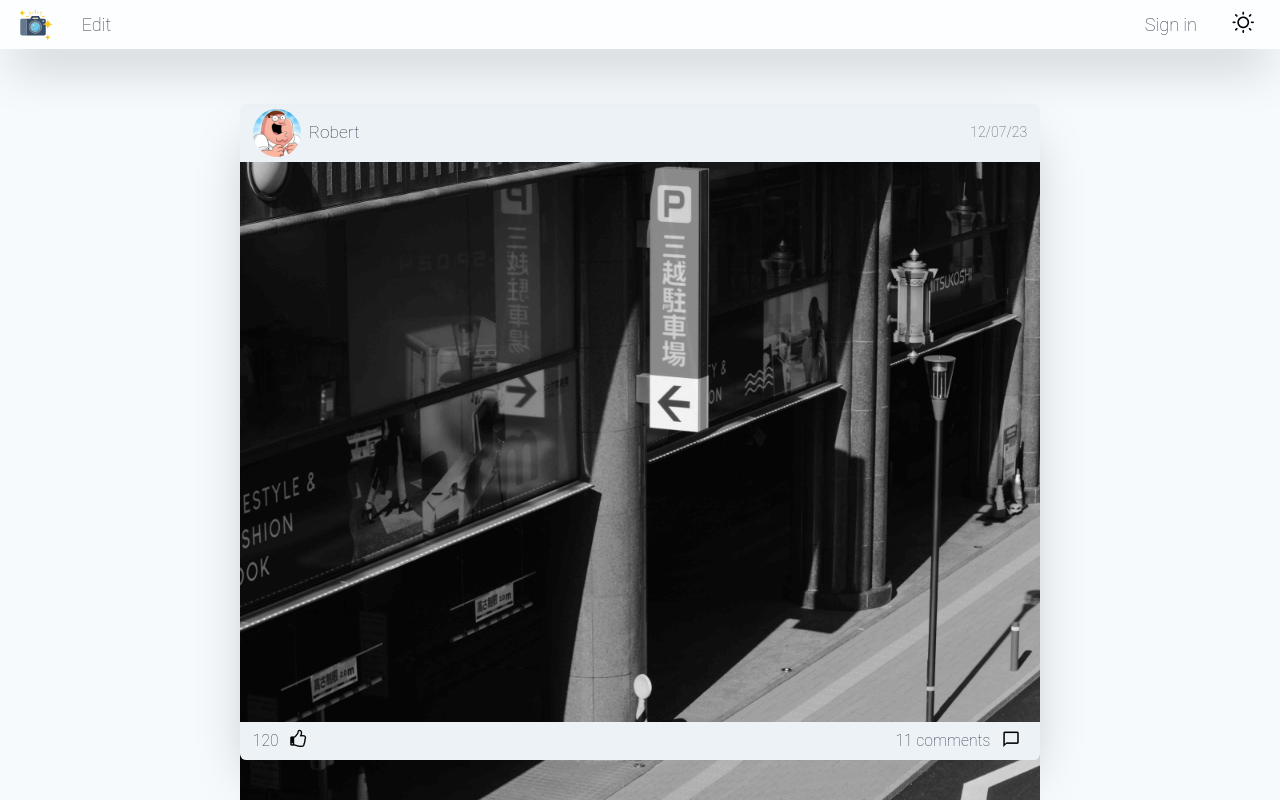
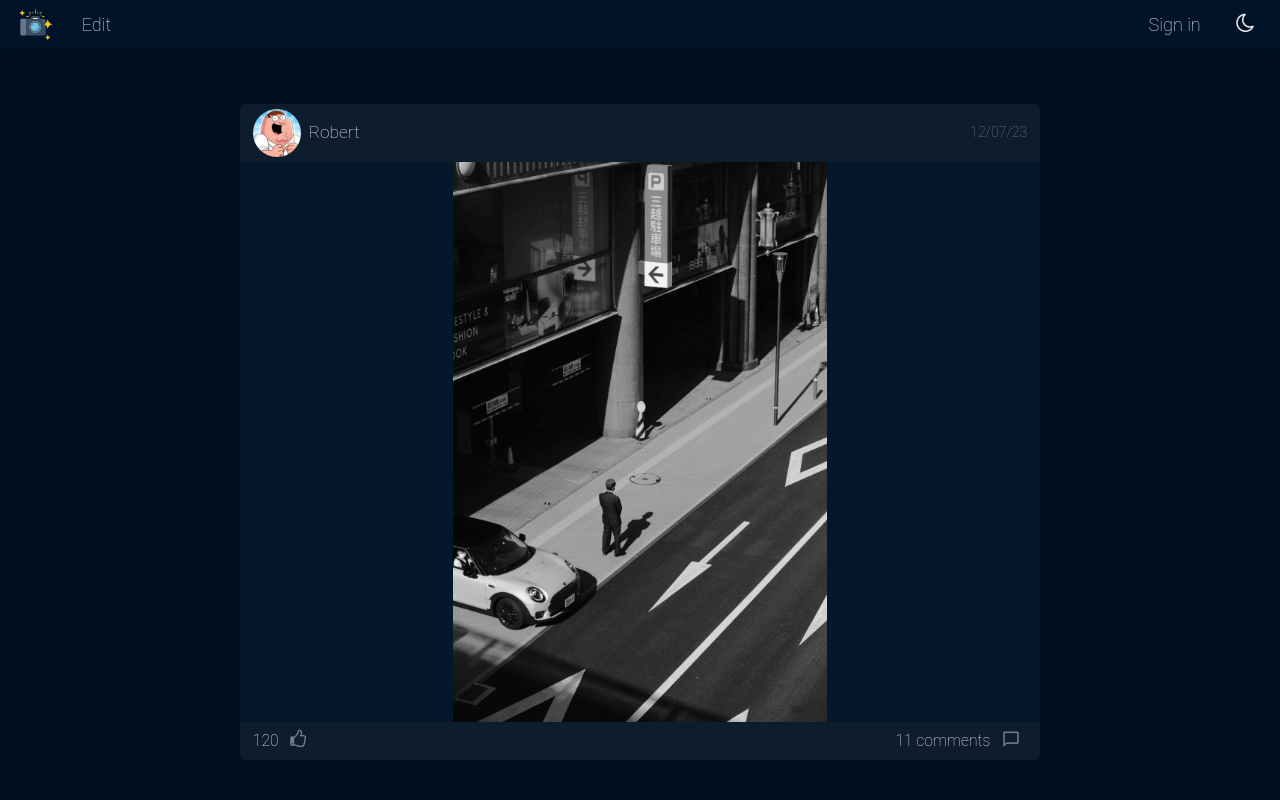
Before and after one commit to Jibus22/camagru, a website built with Vite: page front/src/index.html in a window 1280 px wide. Both pictures are taken after a click on the button 1243 px from the left and 24 px from the top of the page. Shown: the top 800 px of the page. Built offline with nearby package versions, Linux system fonts and the light colour scheme; a web font is replaced by a local one.

Commit message:
✨ feat(theme): add light/dark theme toggling fix img containing issue (didn't displayed correctly in chrome and safari) by using object-fit:contain

```diff
--- a/front/src/app/structure.js
+++ b/front/src/app/structure.js
@@ -1,4 +1,33 @@
 import { navigateTo } from "./router";
+
+const themeEvent = () => {
+  const currentTheme = localStorage.getItem("theme");
+  const themeToggleBtn = document.querySelector(".theme-toggle");
+  const iconTheme = themeToggleBtn.querySelector(".icon-theme");
+  const prefersDarkScheme = window.matchMedia("(prefers-color-scheme: dark)");
+  const root = document.documentElement;
+
+  if (currentTheme == "dark") {
+    root.classList.add("dark-theme");
+    iconTheme.classList.add("dark-theme");
+  } else if (currentTheme == "light") {
+    root.classList.add("light-theme");
+    iconTheme.classList.add("light-theme");
+  }
+
+  themeToggleBtn.addEventListener("click", () => {
+    let theme;
+
+    if (prefersDarkScheme.matches) {
+      theme = root.classList.toggle("light-theme") ? "light" : "dark";
+      iconTheme.classList.toggle("light-theme");
+    } else {
+      theme = root.classList.toggle("dark-theme") ? "dark" : "light";
+      iconTheme.classList.toggle("dark-theme");
+    }
+    localStorage.setItem("theme", theme);
+  });
+};
 
 const addNavbarEvents = () => {
   const navigate = document.querySelectorAll(".header__nav");
@@ -9,6 +38,8 @@
       navigateTo(navlink.pathname);
     });
   });
+
+  themeEvent();
 };
 
 export const displayNavbar = (id) => {
@@ -23,8 +54,8 @@
         </div>
         <div>
           <a class="navtxt header__nav" href="/signin">Sign&nbsp;in</a>
-          <button>
-            <i class="icon-light-up"></i>
+          <button class="theme-toggle">
+            <i class="icon-theme"></i>
           </button>
           <div class="div_hide user_id">
             <img src="/images/pp/robert.jpg"/>
--- a/front/src/app/views/Home/Home.js
+++ b/front/src/app/views/Home/Home.js
@@ -11,7 +11,6 @@
     this.setTitle("Home");
     this.pageIndex = 0;
     this.itemPerPage = 5;
-    this.pages = [];
   }
 
   displayPagination(home, pageContent) {
--- a/front/src/styles/_global.scss
+++ b/front/src/styles/_global.scss
@@ -16,6 +16,16 @@
   --theme: 'dark';
 }
 
+.icon-theme:before {
+  /* code light */
+  content: "\ea80";
+}
+
+.icon-theme.dark-theme:before {
+  /* code moon */
+  content: "\f186";
+}
+
 @media (prefers-color-scheme: dark) {
   :root {
     /* dark colors (default) */
@@ -31,6 +41,16 @@
       --color-#{$name} : #{$color};
     }
     --theme: 'light';
+  }
+
+  .icon-theme:before {
+    /* code moon */
+    content: "\f186";
+  }
+
+  .icon-theme.light-theme:before {
+    /* code light */
+    content: "\ea80";
   }
 }
 
--- a/front/src/styles/_home.scss
+++ b/front/src/styles/_home.scss
@@ -47,13 +47,12 @@
       }
     }
     &__image {
-      min-height: 60px;
-      max-height: 70vh;
+      height: 70vh;
       > img {
-        background-color: lightgray;
         cursor: pointer;
-        max-width: 100%;
+        width: 100%;
         height: 100%;
+        object-fit: contain;
       }
     }
     &__reaction {
@@ -80,6 +79,7 @@
             font-size: calc(1rem + .2vw);
             padding: .1rem .3rem;
             transition: $transition-2;
+            color: getColor(fg-3);
           }
           > button:hover {
             background-color: getColor(bg-hover-2);
@@ -136,6 +136,7 @@
               justify-content: space-between;
             }
             input, button {
+              color: getColor(fg-3);
               background-color: transparent;
               border: none;
             }
@@ -187,6 +188,7 @@
   margin-top: 3.5rem;
   > button {
     background-color: transparent;
+    color: getColor(fg-3);
     border: 1px solid getColor(border-color);
     font-size: calc(1rem + .2vw);
     cursor: pointer;
--- a/front/src/styles/_navbar.scss
+++ b/front/src/styles/_navbar.scss
@@ -40,6 +40,7 @@
       font-size: calc(1.1rem + .3vw);
       cursor: pointer;
       padding: .3rem;
+      color: currentColor;
     }
   }
   .user_id {
--- a/front/src/styles/_variables.scss
+++ b/front/src/styles/_variables.scss
@@ -19,8 +19,8 @@
   bg: #f7fafc,
   bg-2: #edf2f7,
   bg-3: #ffffff,
-  bg-4: #edf2f7,
-  bg-5: #edf2f7,
+  bg-4: #e1eaf2,
+  bg-5: #f2f6fa,
   bg-hover-light: #e2e8f0,
   bg-hover-dark: #243a52,
   bg-hover-2: #e2e8f0,
```
